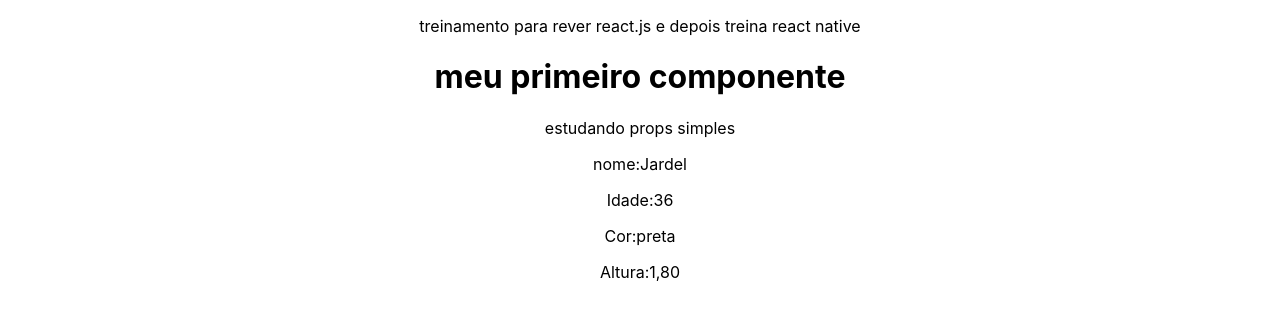
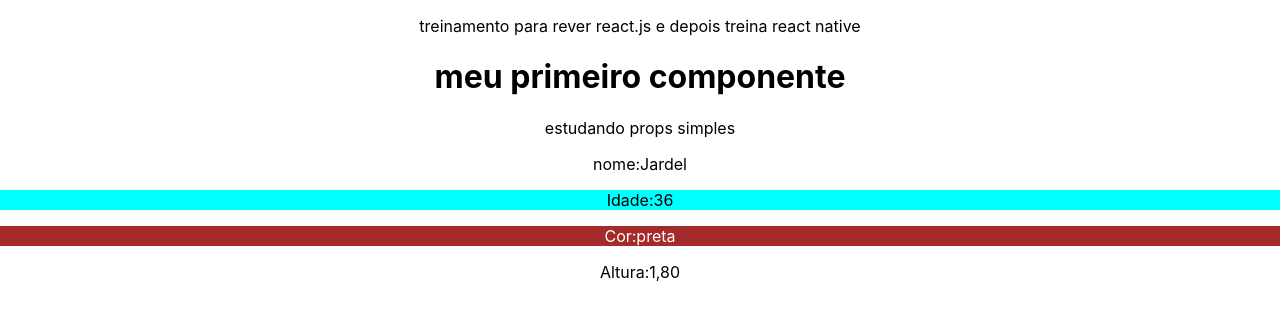
Before and after one commit to jadelcruz1/my-app--react, a React (Create React App) app: page / in a window 1280 px wide. Shown: the top 320 px of the page. Built offline with nearby package versions, Linux system fonts and the light colour scheme.

Commit message:
inserir css no React js de maneira especfica

```diff
--- a/src/components/SayMyName.js
+++ b/src/components/SayMyName.js
@@ -1,11 +1,13 @@
+import styles from './SayMyName.module.css'
+
 function SayMyName({ nome, idade, cor, altura}){
     return(
         <div>
 
             estudando props simples
             <p> nome:{nome} </p>
-            <p> Idade:{idade} </p>
-            <p> Cor:{cor} </p>
+            <p className={ styles.teste}> Idade:{idade} </p>
+            <p className={ styles.teste2}> Cor:{cor} </p>
             <p> Altura:{altura} </p>
 
     </div>
--- /dev/null
+++ b/src/components/SayMyName.module.css
@@ -0,0 +1,10 @@
+.teste{
+
+    background-color: aqua;
+}
+
+.teste2{
+
+    background-color: brown;
+    color: white;
+}
```
